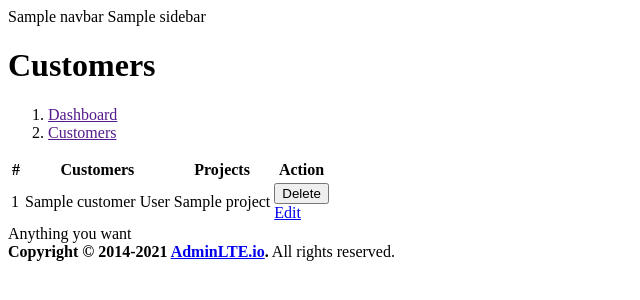
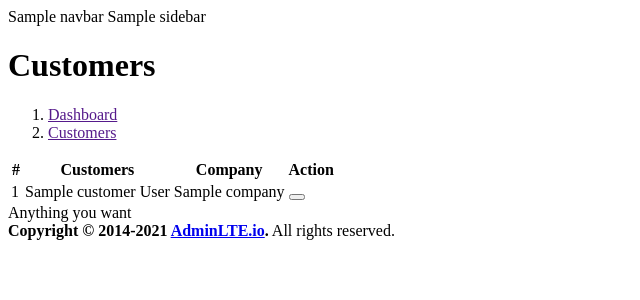
Before and after one commit to Svobodennn/PHP-CMS-Project, a PHP site: the page made by App/View/customer/index.php in a window 1280 px wide. Shown: the top 300 px of the page, without its empty margins (0-640 px from the left). Run offline with PHP 8.4, Linux system fonts and the light colour scheme; the template is opened without the code that fills it: most values are stand-ins (such as "Sample title", 1, 10 or a date in 2020); data that the repository does not hold is empty; some libraries are stand-ins or nearby versions.

Commit message:
Added icons for actions and deleted projects tab, added company instead

```diff
--- a/App/View/customer/index.php
+++ b/App/View/customer/index.php
@@ -46,12 +46,12 @@ scratch. This page gets rid of all links and provides the needed markup only.
         <div class="content">
             <div class="container-fluid">
                 <div class="row">
-                    <table class="table table-bordered">
+                    <table class="table table-striped table-bordered">
                         <thead>
                         <tr>
                             <th style="width: 10px">#</th>
                             <th>Customers</th>
-                            <th>Projects</th>
+                            <th>Company</th>
                             <th style="width: 40px">Action</th>
                         </tr>
                         </thead>
@@ -60,17 +60,12 @@ scratch. This page gets rid of all links and provides the needed markup only.
                             <tr id="row_<?= $value['id'] ?>">
                                 <td><?= $count++ ?></td>
                                 <td><?= $value['name'] . ' ' . $value['surname'] ?></td>
-                                <td>
-                                    <?php foreach ($data['projects'] as $project): ?>
-                                        <div class="progress progress-xs">
-                                            <?= $project['name'] ?> <div class="progress-bar progress-bar-danger" style="width: 55%"></div>
-                                        </div>
-                                    <?php endforeach; ?>
-                                </td>
+                                <td><?= $value['company']?></td>
                                 <td>
                                     <div class="btn-group btn-group-sm">
-                                        <button class="btn btn-sm btn-danger" onclick="confirm(<?= $value['id'] ?>)">Delete</button>
-                                        <a href="<?= _link('customer/edit/').$value['id'] ?>" class="btn btn-sm btn-warning">Edit</a>
+                                        <button class="btn btn-sm btn-danger" onclick="confirm(<?= $value['id'] ?>)"><i class="fa fa-trash" ></i></button>
+                                        <a href="<?= _link('customer/edit/').$value['id'] ?>" class="btn btn-sm btn-warning"><i class="fa fa-pen"></i></a>
+                                        <a href="<?= _link('customer/detail/').$value['id'] ?>" class="btn btn-sm btn-info"><i class="fa fa-eye"></i></a>
                                     </div>
                                 </td>
                             </tr>
```
